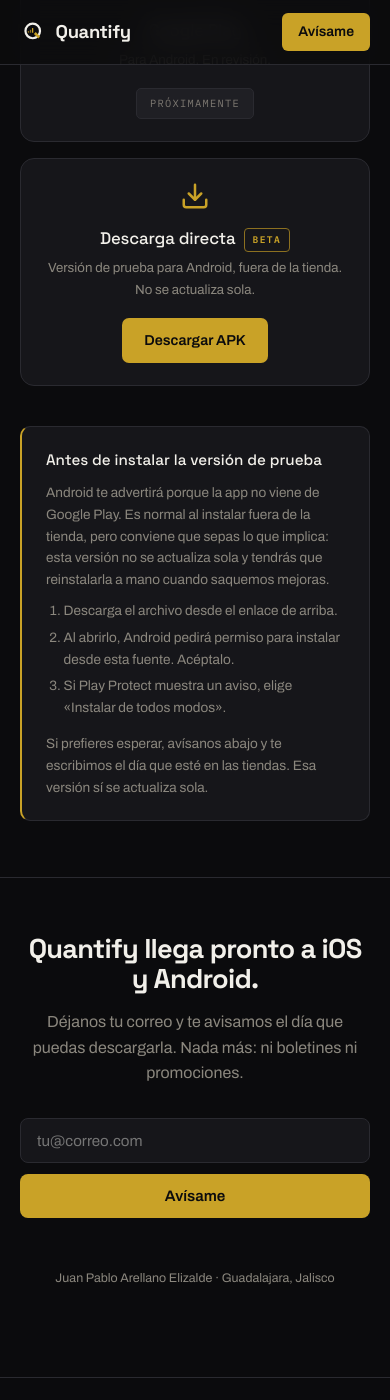
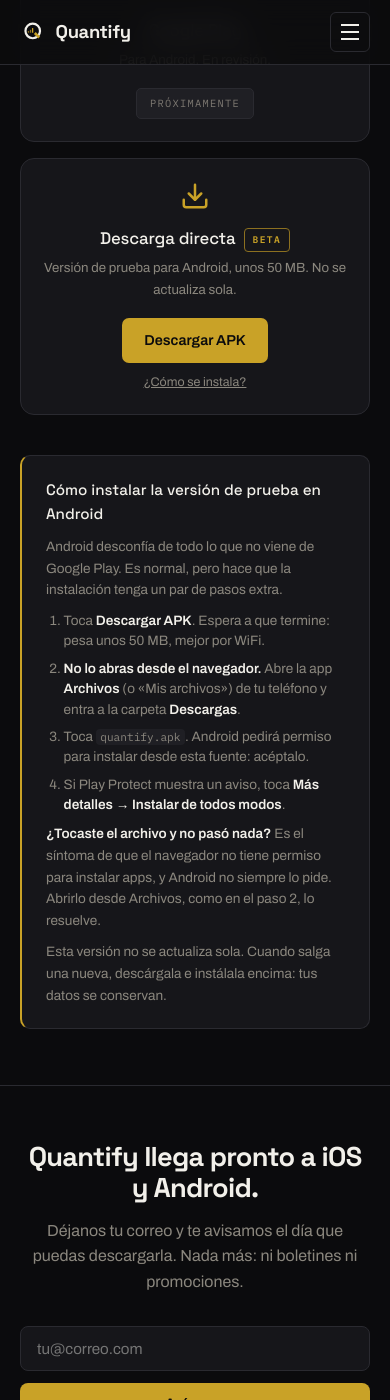
Before and after one commit to fondosdharma-a11y/quantify-web, a Jekyll site: the page index.html, which Jekyll copies as it is, in a window 390 px wide and 1400 px high, scrolled down 4816 px. Built offline with Jekyll 4.4.1, drawn with Linux system fonts in a browser that asks for light colours.

Commit message:
Menu hamburguesa y guia de instalacion del APK

```diff
--- a/index.html
+++ b/index.html
@@ -68,12 +68,35 @@
 .nav-links{display:flex;align-items:center;gap:1.75rem}
 .nav-links a{font-size:.875rem;color:var(--muted);text-decoration:none;transition:color .2s}
 .nav-links a:hover{color:var(--ivory)}
-@media(max-width:720px){.nav-links a:not(.nav-cta){display:none}}
 .nav-cta{
   color:var(--ink)!important;background:var(--gold);
   padding:.5rem 1rem;border-radius:6px;font-weight:600;
 }
 .nav-cta:hover{background:#DBB432}
+
+/* Menú hamburguesa: en pantallas angostas los enlaces se pliegan */
+.nav-toggle{
+  display:none;background:none;border:1px solid var(--line);border-radius:6px;
+  width:40px;height:40px;cursor:pointer;padding:0;
+  flex-direction:column;align-items:center;justify-content:center;gap:5px;
+}
+.nav-toggle span{display:block;width:18px;height:2px;background:var(--ivory);transition:transform .25s,opacity .25s}
+.nav-toggle[aria-expanded="true"] span:nth-child(1){transform:translateY(7px) rotate(45deg)}
+.nav-toggle[aria-expanded="true"] span:nth-child(2){opacity:0}
+.nav-toggle[aria-expanded="true"] span:nth-child(3){transform:translateY(-7px) rotate(-45deg)}
+@media(max-width:720px){
+  .nav-toggle{display:flex}
+  .nav-links{
+    position:absolute;top:64px;left:0;right:0;
+    background:var(--ink);border-bottom:1px solid var(--line);
+    flex-direction:column;align-items:stretch;gap:0;
+    max-height:0;overflow:hidden;transition:max-height .3s ease;
+  }
+  .nav-links.open{max-height:420px}
+  .nav-links a{padding:1rem var(--gut);border-bottom:1px solid var(--line);font-size:1rem}
+  .nav-links a:last-child{border-bottom:0}
+  .nav-cta{margin:.75rem var(--gut);text-align:center;border-radius:8px}
+}
 
 /* ---------- Encabezado principal ---------- */
 .hero{padding:clamp(3.5rem,9vw,7rem) 0 clamp(3rem,7vw,5rem)}
@@ -204,6 +227,8 @@
   padding:.7rem 1.4rem;border-radius:7px;font-weight:600;font-size:.9rem;transition:background .2s;
 }
 .store-btn:hover{background:#DBB432}
+.store-help{display:block;margin-top:.6rem;font-size:.78rem;color:var(--muted);text-decoration:underline}
+.store-help:hover{color:var(--ivory)}
 .beta-note{
   max-width:44rem;margin:2.5rem auto 0;background:var(--surface);
   border:1px solid var(--line);border-left:2px solid var(--gold);
@@ -212,7 +237,9 @@
 .beta-note h4{font-family:var(--display);font-size:.95rem;font-weight:500;margin-bottom:.6rem}
 .beta-note p{font-size:.85rem;color:var(--muted);margin-bottom:.6rem}
 .beta-note ol{margin:0 0 0 1.1rem;font-size:.85rem;color:var(--muted)}
-.beta-note li{margin-bottom:.3rem}
+.beta-note li{margin-bottom:.45rem;line-height:1.5}
+.beta-note code{font-family:var(--mono);font-size:.82em;background:var(--raised);padding:.1em .4em;border-radius:4px}
+.beta-note strong{color:var(--ivory)}
 
 
 /* Prueba en navegador: la opción sin fricción, va destacada */
@@ -285,12 +312,16 @@
       </svg>
       Quantify
     </a>
-    <div class="nav-links">
+    <button class="nav-toggle" id="nav-toggle" aria-expanded="false" aria-controls="nav-links" aria-label="Abrir menú">
+      <span></span><span></span><span></span>
+    </button>
+    <div class="nav-links" id="nav-links">
       <a href="#concepto">El índice</a>
       <a href="#funciones">Funciones</a>
       <a href="#descargar">Descargar</a>
+      <a href="#instalar">Cómo instalar</a>
       <a href="#privacidad">Privacidad</a>
-      <a class="nav-cta" href="#avisame">Avísame</a>
+      <a href="/app/" class="nav-cta">Abrir la app</a>
     </div>
   </div>
 </nav>
@@ -538,29 +569,34 @@
           <line x1="12" y1="15" x2="12" y2="3"/>
         </svg>
         <h3>Descarga directa<span class="beta-tag outline">Beta</span></h3>
-        <p>Versión de prueba para Android, fuera de la tienda. No se actualiza sola.</p>
+        <p>Versión de prueba para Android, unos 50 MB. No se actualiza sola.</p>
         <!-- Cuando tengas el APK: súbelo al repositorio como assets/quantify.apk
              y cambia el href por "assets/quantify.apk" con download -->
         <a class="store-btn" href="https://github.com/fondosdharma-a11y/quantify-web/releases/latest/download/quantify.apk" download="quantify.apk">Descargar APK</a>
+        <a class="store-help" href="#instalar">¿Cómo se instala?</a>
       </div>
     </div>
 
-    <div class="beta-note" id="beta-instrucciones">
-      <h4>Antes de instalar la versión de prueba</h4>
+    <div class="beta-note" id="instalar">
+      <h4>Cómo instalar la versión de prueba en Android</h4>
       <p>
-        Android te advertirá porque la app no viene de Google Play. Es normal
-        al instalar fuera de la tienda, pero conviene que sepas lo que implica:
-        esta versión no se actualiza sola y tendrás que reinstalarla a mano
-        cuando saquemos mejoras.
+        Android desconfía de todo lo que no viene de Google Play. Es normal,
+        pero hace que la instalación tenga un par de pasos extra.
       </p>
       <ol>
-        <li>Descarga el archivo desde el enlace de arriba.</li>
-        <li>Al abrirlo, Android pedirá permiso para instalar desde esta fuente. Acéptalo.</li>
-        <li>Si Play Protect muestra un aviso, elige «Instalar de todos modos».</li>
+        <li>Toca <strong>Descargar APK</strong>. Espera a que termine: pesa unos 50 MB, mejor por WiFi.</li>
+        <li><strong>No lo abras desde el navegador.</strong> Abre la app <strong>Archivos</strong> (o «Mis archivos») de tu teléfono y entra a la carpeta <strong>Descargas</strong>.</li>
+        <li>Toca <code>quantify.apk</code>. Android pedirá permiso para instalar desde esta fuente: acéptalo.</li>
+        <li>Si Play Protect muestra un aviso, toca <strong>Más detalles → Instalar de todos modos</strong>.</li>
       </ol>
-      <p style="margin-top:.9rem;margin-bottom:0">
-        Si prefieres esperar, avísanos abajo y te escribimos el día que esté en
-        las tiendas. Esa versión sí se actualiza sola.
+      <p>
+        <strong>¿Tocaste el archivo y no pasó nada?</strong> Es el síntoma de que el
+        navegador no tiene permiso para instalar apps, y Android no siempre lo
+        pide. Abrirlo desde Archivos, como en el paso 2, lo resuelve.
+      </p>
+      <p style="margin-bottom:0">
+        Esta versión no se actualiza sola. Cuando salga una nueva, descárgala
+        e instálala encima: tus datos se conservan.
       </p>
     </div>
   </div>
```
Also changed, not shown: other parts of index.html (+16 -0 lines).
